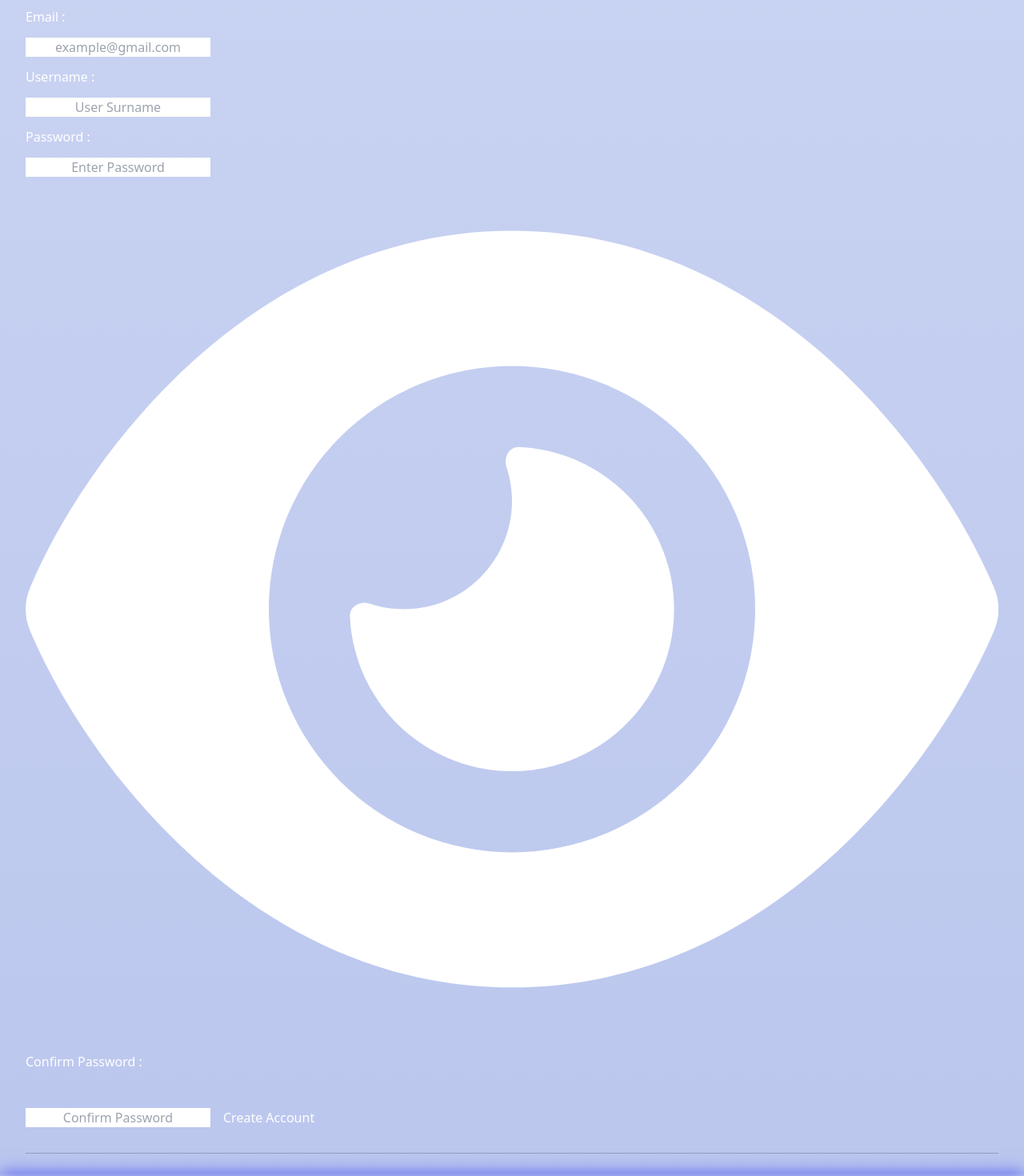
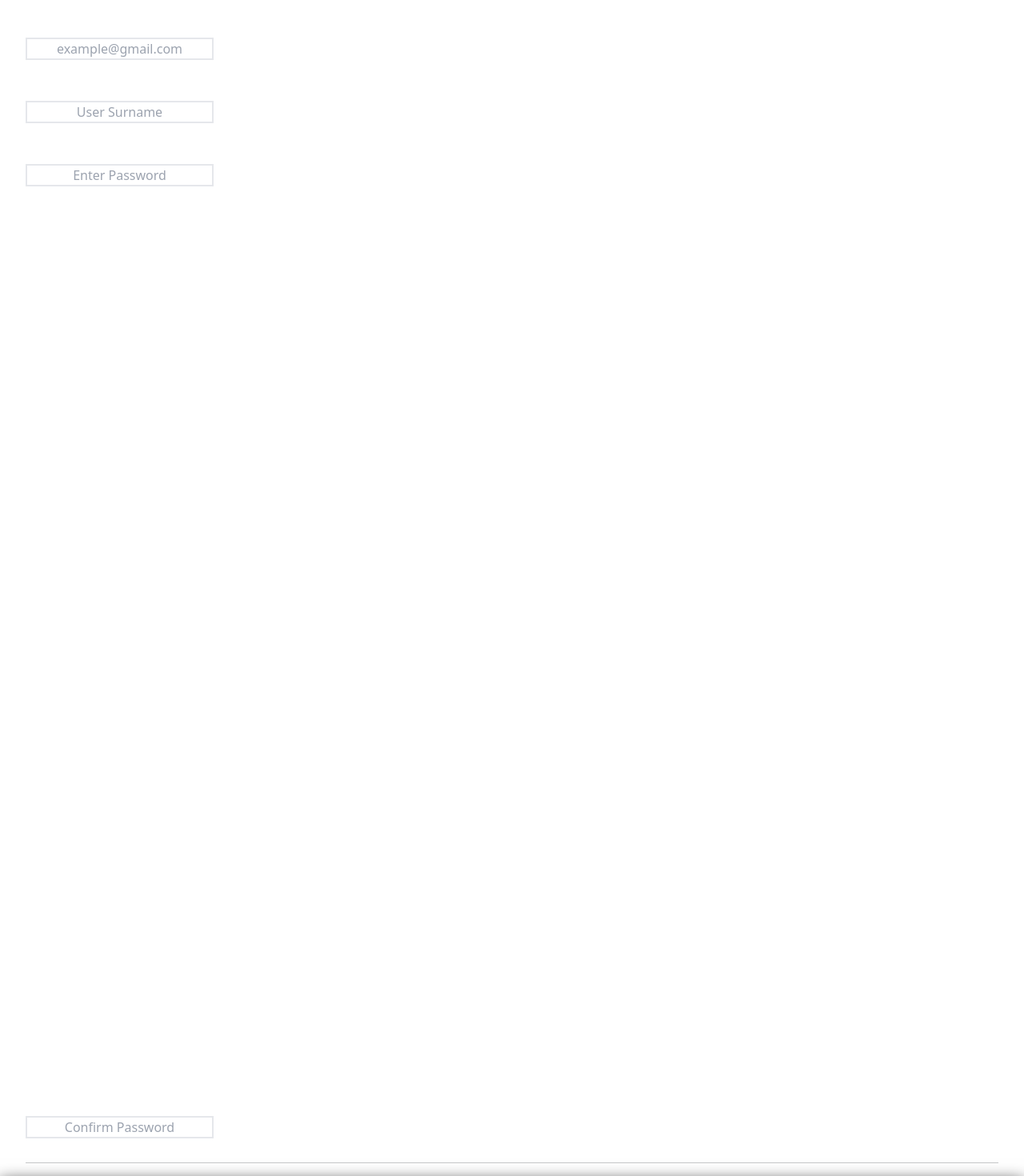
Before and after one commit to ArunavaCoderEm/PetMe-Home-For-Pets, a React (Vite) app: page /signin in a window 1280 px wide. Shown: the part 5880-7350 px from the top of the page at 80% size. Built offline with nearby package versions, Linux system fonts and the light colour scheme.

Commit message:
pushes and finalized fixes

```diff
--- a/index.html
+++ b/index.html
@@ -7,7 +7,7 @@
     <meta name="viewport" content="width=device-width, initial-scale=1.0" />
     <title>Petme : Home For Pets</title>
   </head>
-  <body>
+  <body class="bg-gradient-to-b from-sky-200 to-blue-500">
     <div id="root"></div>
     <script type="module" src="/src/main.jsx"></script>
     <script src="https://cdn.jsdelivr.net/npm/bootstrap@5.3.3/dist/js/bootstrap.bundle.min.js" integrity="sha384-YvpcrYf0tY3lHB60NNkmXc5s9fDVZLESaAA55NDzOxhy9GkcIdslK1eN7N6jIeHz" crossorigin="anonymous"></script>
--- a/src/CSS/index.css
+++ b/src/CSS/index.css
@@ -12,10 +12,9 @@ html {
 }
 
 body {
-  background: linear-gradient(180deg,#ffffff,#a8b7e9) no-repeat;
   min-height: 100vh;
 }
 
 .sha {
-  box-shadow: 0 0 20px rgb(91, 103, 238);
+  box-shadow: 0 0 20px rgb(0, 0, 0);
 }
--- a/src/Pages/Login.jsx
+++ b/src/Pages/Login.jsx
@@ -22,10 +22,10 @@ export default function Signup() {
         <h1 className='text-center text-2xl pt-4 font-bold text-white'>Welcome Back !</h1>
         <form className='m-2 px-3'>
             <h2 className='text-xl font-thin my-3 text-white'>Email :</h2>
-            <input type='name' className='w-full h-10 text-center rounded-md' placeholder='example@gmail.com' onChange={(e) => setemail(e.target.value)} required/>
+            <input type='name' className='w-full placeholder-green-600 text-green-600 border-2 border-solid focus:border-green-600 focus:ring-0 focus:outline-none h-10 text-center rounded-md' placeholder='example@gmail.com' onChange={(e) => setemail(e.target.value)} required/>
             <h2 className='text-xl font-thin my-3 text-white'>Password :</h2>
             <div className='flex'>
-            <input type= {(pass) ? 'text' : 'password'} className='w-full h-10 text-center rounded-md' placeholder='Enter Password' onChange={(e) => setpassw(e.target.value)} required/>
+            <input type= {(pass) ? 'text' : 'password'} className='w-full placeholder-green-600 text-green-600 border-2 border-solid focus:border-green-600 focus:ring-0 focus:outline-none h-10 text-center rounded-md' placeholder='Enter Password' onChange={(e) => setpassw(e.target.value)} required/>
             {(!pass) ?
             <svg xmlns="http://www.w3.org/2000/svg"  onClick={togpass} className='w-6 ml-3 cursor-pointer' viewBox="0 0 576 512"><path fill="white" d="M288 32c-80.8 0-145.5 36.8-192.6 80.6C48.6 156 17.3 208 2.5 243.7c-3.3 7.9-3.3 16.7 0 24.6C17.3 304 48.6 356 95.4 399.4C142.5 443.2 207.2 480 288 480s145.5-36.8 192.6-80.6c46.8-43.5 78.1-95.4 93-131.1c3.3-7.9 3.3-16.7 0-24.6c-14.9-35.7-46.2-87.7-93-131.1C433.5 68.8 368.8 32 288 32zM144 256a144 144 0 1 1 288 0 144 144 0 1 1 -288 0zm144-64c0 35.3-28.7 64-64 64c-7.1 0-13.9-1.2-20.3-3.3c-5.5-1.8-11.9 1.6-11.7 7.4c.3 6.9 1.3 13.8 3.2 20.7c13.7 51.2 66.4 81.6 117.6 67.9s81.6-66.4 67.9-117.6c-11.1-41.5-47.8-69.4-88.6-71.1c-5.8-.2-9.2 6.1-7.4 11.7c2.1 6.4 3.3 13.2 3.3 20.3z"/></svg>
             : <svg xmlns="http://www.w3.org/2000/svg" onClick={togpass}  className='w-6 ml-3 cursor-pointer' viewBox="0 0 640 512"><path fill="white" d="M38.8 5.1C28.4-3.1 13.3-1.2 5.1 9.2S-1.2 34.7 9.2 42.9l592 464c10.4 8.2 25.5 6.3 33.7-4.1s6.3-25.5-4.1-33.7L525.6 386.7c39.6-40.6 66.4-86.1 79.9-118.4c3.3-7.9 3.3-16.7 0-24.6c-14.9-35.7-46.2-87.7-93-131.1C465.5 68.8 400.8 32 320 32c-68.2 0-125 26.3-169.3 60.8L38.8 5.1zM223.1 149.5C248.6 126.2 282.7 112 320 112c79.5 0 144 64.5 144 144c0 24.9-6.3 48.3-17.4 68.7L408 294.5c8.4-19.3 10.6-41.4 4.8-63.3c-11.1-41.5-47.8-69.4-88.6-71.1c-5.8-.2-9.2 6.1-7.4 11.7c2.1 6.4 3.3 13.2 3.3 20.3c0 10.2-2.4 19.8-6.6 28.3l-90.3-70.8zM373 389.9c-16.4 6.5-34.3 10.1-53 10.1c-79.5 0-144-64.5-144-144c0-6.9 .5-13.6 1.4-20.2L83.1 161.5C60.3 191.2 44 220.8 34.5 243.7c-3.3 7.9-3.3 16.7 0 24.6c14.9 35.7 46.2 87.7 93 131.1C174.5 443.2 239.2 480 320 480c47.8 0 89.9-12.9 126.2-32.5L373 389.9z"/></svg>
@@ -40,7 +40,7 @@ export default function Signup() {
             <h2 className='p-2 font-thin'>Log In With Google</h2>
         </div>
             <hr className='h-1 bg-black my-3' />
-            <h2 className='p-1 text-center text-white'>Don't have an account ? <Link to='/signin' className='font-semibold text-sky-500 ml-2'>Sign-Up</Link></h2>
+            <h2 className='p-1 text-center text-white'>Don't have an account ? <Link to='/signin' className='font-semibold text-sky-400 ml-2'>Sign-Up</Link></h2>
     </div>
     </>
   )
--- a/src/Pages/Signup.jsx
+++ b/src/Pages/Signup.jsx
@@ -27,19 +27,19 @@ export default function Signup() {
         <h1 className='text-center text-3xl pt-4 font-bold text-white'>Sign Up</h1>
         <form className='m-2 px-3' onSubmit={onsubmithandle}>
             <h2 className='text-xl font-thin my-3 text-white'>Email :</h2>
-            <input type='name' className='w-full h-10 text-center text-green-600 rounded-md' placeholder='example@gmail.com' onChange={(e) => setemail(e.target.value)} required/>
+            <input type='name' className='w-full placeholder-green-600 text-green-600 border-2 border-solid focus:border-green-600 focus:ring-0 focus:outline-none h-10 text-center  rounded-md' placeholder='example@gmail.com' onChange={(e) => setemail(e.target.value)} required/>
             <h2 className='text-xl font-thin my-3 text-white'>Username :</h2>
-            <input type='name' className='w-full h-10 text-green-600 text-center rounded-md' placeholder='User Surname' onChange={(e) => setname(e.target.value)} required/>
+            <input type='name' className='w-full placeholder-green-600 text-green-600 border-2 border-solid focus:border-green-600 focus:ring-0 focus:outline-none h-10  text-center rounded-md' placeholder='User Surname' onChange={(e) => setname(e.target.value)} required/>
             <h2 className='text-xl font-thin my-3 text-white'>Password :</h2>
             <div className='flex'>
-            <input type= {(pass) ? 'text' : 'password'} className='w-full text-green-600 h-10 text-center rounded-md' placeholder='Enter Password' onChange={(e) => setpassw(e.target.value)} required/>
+            <input type= {(pass) ? 'text' : 'password'} className='w-full placeholder-green-600 border-2 border-solid focus:border-green-600 focus:ring-0 focus:outline-none text-green-600 h-10 text-center rounded-md' placeholder='Enter Password' onChange={(e) => setpassw(e.target.value)} required/>
             {(!pass) ?
             <svg xmlns="http://www.w3.org/2000/svg"  onClick={togpass} className='w-6 ml-3 cursor-pointer' viewBox="0 0 576 512"><path fill="white" d="M288 32c-80.8 0-145.5 36.8-192.6 80.6C48.6 156 17.3 208 2.5 243.7c-3.3 7.9-3.3 16.7 0 24.6C17.3 304 48.6 356 95.4 399.4C142.5 443.2 207.2 480 288 480s145.5-36.8 192.6-80.6c46.8-43.5 78.1-95.4 93-131.1c3.3-7.9 3.3-16.7 0-24.6c-14.9-35.7-46.2-87.7-93-131.1C433.5 68.8 368.8 32 288 32zM144 256a144 144 0 1 1 288 0 144 144 0 1 1 -288 0zm144-64c0 35.3-28.7 64-64 64c-7.1 0-13.9-1.2-20.3-3.3c-5.5-1.8-11.9 1.6-11.7 7.4c.3 6.9 1.3 13.8 3.2 20.7c13.7 51.2 66.4 81.6 117.6 67.9s81.6-66.4 67.9-117.6c-11.1-41.5-47.8-69.4-88.6-71.1c-5.8-.2-9.2 6.1-7.4 11.7c2.1 6.4 3.3 13.2 3.3 20.3z"/></svg>
             : <svg xmlns="http://www.w3.org/2000/svg" onClick={togpass}  className='w-6 ml-3 cursor-pointer' viewBox="0 0 640 512"><path fill="white" d="M38.8 5.1C28.4-3.1 13.3-1.2 5.1 9.2S-1.2 34.7 9.2 42.9l592 464c10.4 8.2 25.5 6.3 33.7-4.1s6.3-25.5-4.1-33.7L525.6 386.7c39.6-40.6 66.4-86.1 79.9-118.4c3.3-7.9 3.3-16.7 0-24.6c-14.9-35.7-46.2-87.7-93-131.1C465.5 68.8 400.8 32 320 32c-68.2 0-125 26.3-169.3 60.8L38.8 5.1zM223.1 149.5C248.6 126.2 282.7 112 320 112c79.5 0 144 64.5 144 144c0 24.9-6.3 48.3-17.4 68.7L408 294.5c8.4-19.3 10.6-41.4 4.8-63.3c-11.1-41.5-47.8-69.4-88.6-71.1c-5.8-.2-9.2 6.1-7.4 11.7c2.1 6.4 3.3 13.2 3.3 20.3c0 10.2-2.4 19.8-6.6 28.3l-90.3-70.8zM373 389.9c-16.4 6.5-34.3 10.1-53 10.1c-79.5 0-144-64.5-144-144c0-6.9 .5-13.6 1.4-20.2L83.1 161.5C60.3 191.2 44 220.8 34.5 243.7c-3.3 7.9-3.3 16.7 0 24.6c14.9 35.7 46.2 87.7 93 131.1C174.5 443.2 239.2 480 320 480c47.8 0 89.9-12.9 126.2-32.5L373 389.9z"/></svg>
         }
             </div>
             <h2 className='text-xl font-thin my-3 text-white'>Confirm Password :</h2>
-            <input type='password' className='w-full text-green-600 focus:ring-green-600 focus:ring-0 focus:outline-none h-10 text-center rounded-md' placeholder='Confirm Password' required/>
+            <input type='password' className='w-full placeholder-green-600 text-green-600 border-2 border-solid focus:border-green-600 focus:ring-0 focus:outline-none h-10 text-center rounded-md' placeholder='Confirm Password' required/>
             <button type='submit' className='mx-auto bg-blue-700 transition-all duration-300 hover:bg-blue-600 p-3 text-white rounded-md mt-3'>Create Account</button>
             <hr className='h-1 bg-black my-3' />
         </form>
```
Also changed, not shown: src/Components/Nav.jsx (+6 -6 lines).
